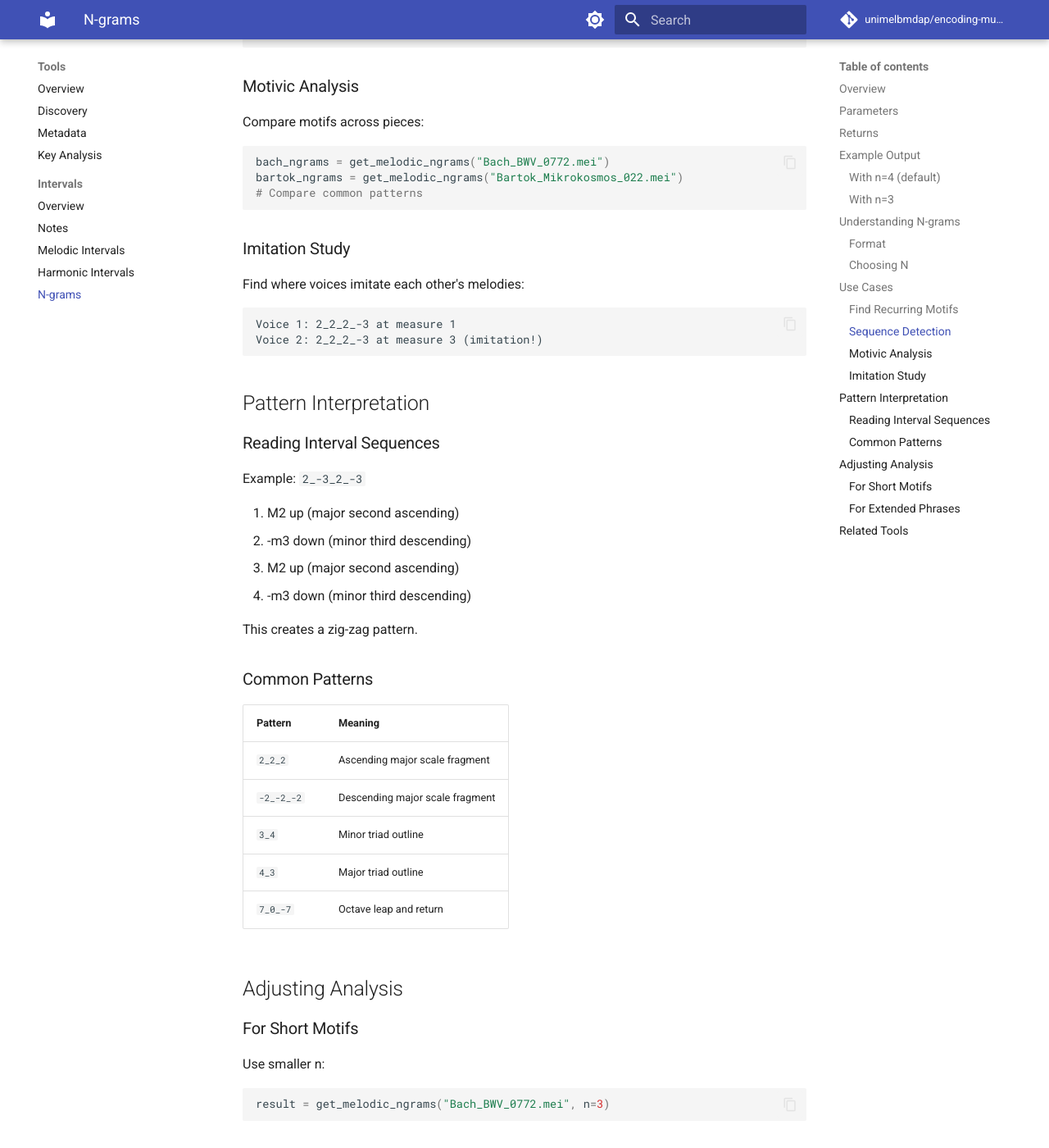
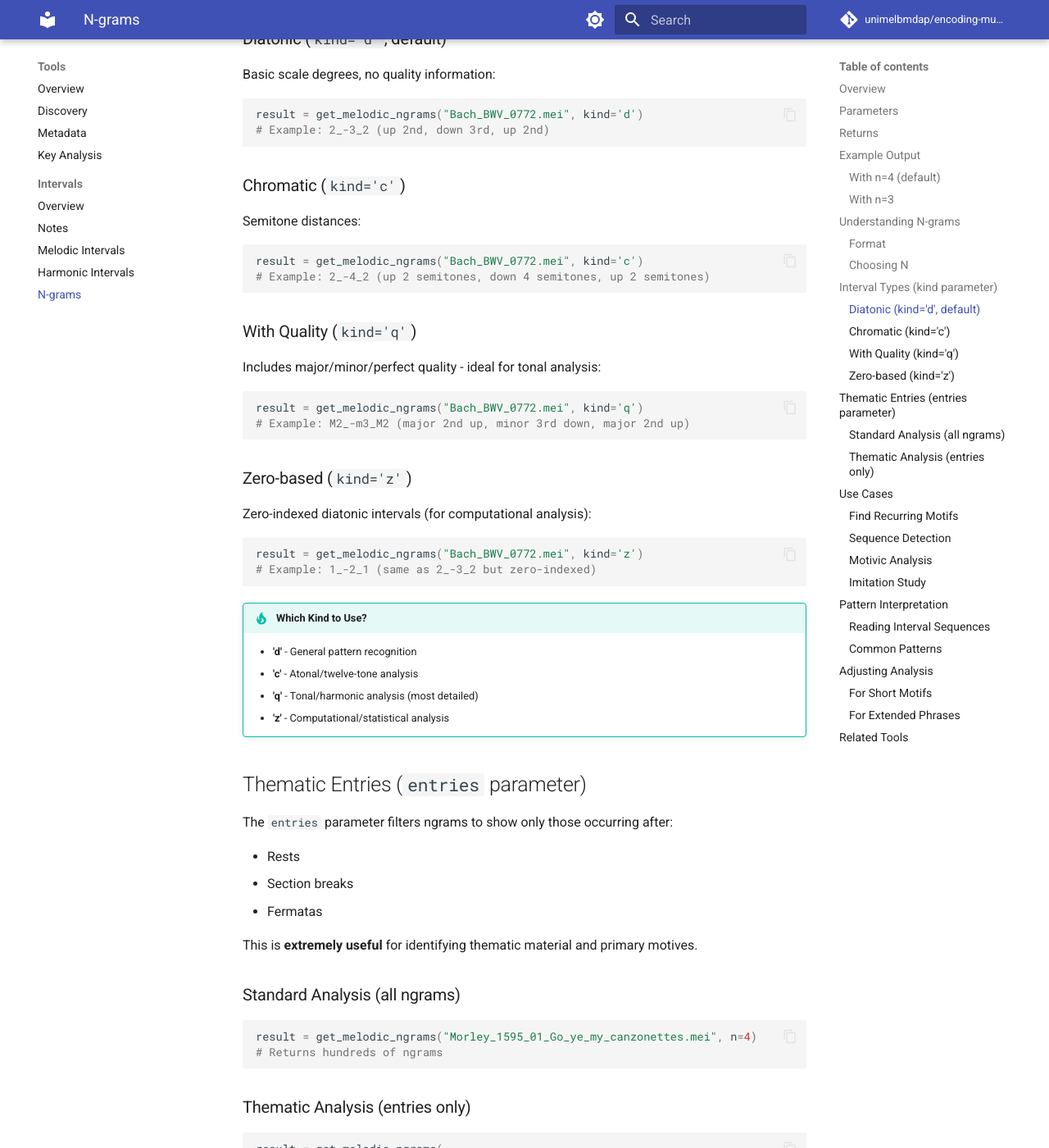
Before and after one commit to unimelbmdap/encoding-music-mcp, an MkDocs documentation site: the page built from docs/tools/intervals/ngrams.md, in a window 1280 px wide and 1400 px high, scrolled down 2333 px. Shown: the whole window at 82% size. Built offline with MkDocs 1.6.1 and Material for MkDocs 9.7.7, drawn with Linux system fonts in a browser that asks for light colours; comment, search, counter and statistics services are not loaded; some of the changed text lies outside the part shown.

Commit message:
Allow more control over melodic intervals and ngrams

````diff
--- a/docs/tools/intervals/ngrams.md
+++ b/docs/tools/intervals/ngrams.md
@@ -12,6 +12,8 @@ The `get_melodic_ngrams` tool identifies sequences of melodic intervals (n-grams
 |-----------|------|----------|---------|-------------|
 | `filename` | `str` | Yes | - | Name of the MEI file |
 | `n` | `int` | No | 4 | Length of n-grams to extract |
+| `kind` | `str` | No | 'd' | Interval type: 'd' (diatonic), 'c' (chromatic), 'q' (with quality), 'z' (zero-based) |
+| `entries` | `bool` | No | False | Filter to thematic entries only (after rests/breaks) |
 
 ## Returns
 
@@ -19,6 +21,8 @@ The `get_melodic_ngrams` tool identifies sequences of melodic intervals (n-grams
 |-----|------|-------------|
 | `filename` | `str` | The input filename |
 | `n` | `int` | The n-gram length used |
+| `kind` | `str` | The interval type used |
+| `entries` | `bool` | Whether entry filtering was applied |
 | `melodic_ngrams` | `str` | CSV representation of n-grams dataframe |
 
 ## Example Output
@@ -64,6 +68,96 @@ N-grams are represented as underscore-separated interval sequences:
 
 !!! tip "Finding the Right N"
     Start with n=4. If patterns are too common, increase n. If too few matches, decrease n.
+
+## Interval Types (`kind` parameter)
+
+The `kind` parameter controls how intervals are calculated:
+
+### Diatonic (`kind='d'`, default)
+
+Basic scale degrees, no quality information:
+
+```python
+result = get_melodic_ngrams("Bach_BWV_0772.mei", kind='d')
+# Example: 2_-3_2 (up 2nd, down 3rd, up 2nd)
+```
+
+### Chromatic (`kind='c'`)
+
+Semitone distances:
+
+```python
+result = get_melodic_ngrams("Bach_BWV_0772.mei", kind='c')
+# Example: 2_-4_2 (up 2 semitones, down 4 semitones, up 2 semitones)
+```
+
+### With Quality (`kind='q'`)
+
+Includes major/minor/perfect quality - ideal for tonal analysis:
+
+```python
+result = get_melodic_ngrams("Bach_BWV_0772.mei", kind='q')
+# Example: M2_-m3_M2 (major 2nd up, minor 3rd down, major 2nd up)
+```
+
+### Zero-based (`kind='z'`)
+
+Zero-indexed diatonic intervals (for computational analysis):
+
+```python
+result = get_melodic_ngrams("Bach_BWV_0772.mei", kind='z')
+# Example: 1_-2_1 (same as 2_-3_2 but zero-indexed)
+```
+
+!!! tip "Which Kind to Use?"
+    - **'d'** - General pattern recognition
+    - **'c'** - Atonal/twelve-tone analysis
+    - **'q'** - Tonal/harmonic analysis (most detailed)
+    - **'z'** - Computational/statistical analysis
+
+## Thematic Entries (`entries` parameter)
+
+The `entries` parameter filters ngrams to show only those occurring after:
+
+- Rests
+- Section breaks
+- Fermatas
+
+This is **extremely useful** for identifying thematic material and primary motives.
+
+### Standard Analysis (all ngrams)
+
+```python
+result = get_melodic_ngrams("Morley_1595_01_Go_ye_my_canzonettes.mei", n=4)
+# Returns hundreds of ngrams
+```
+
+### Thematic Analysis (entries only)
+
+```python
+result = get_melodic_ngrams(
+    "Morley_1595_01_Go_ye_my_canzonettes.mei",
+    n=4,
+    entries=True
+)
+# Returns only ~13 thematic entries - the main motives!
+```
+
+Example output with `entries=True`:
+
+```csv
+Measure,Beat,Offset,1,2
+1.0,1.0,0.0,1_1_2_1,
+2.0,1.0,4.0,,1_1_2_1
+9.0,1.0,32.0,1_1_2_1,
+14.0,2.0,53.0,,1_1_4_-3
+21.0,4.0,83.0,-4_2_2_-3,
+```
+
+!!! tip "Thematic Analysis Workflow"
+    1. Use `entries=True` to find main motives
+    2. Use `entries=False` (default) to see all occurrences
+    3. Compare entry patterns across pieces to find thematic relationships
 
 ## Use Cases
 
````
Also changed, not shown: docs/tools/intervals/melodic.md (+53 -3 lines), 1 other file.
